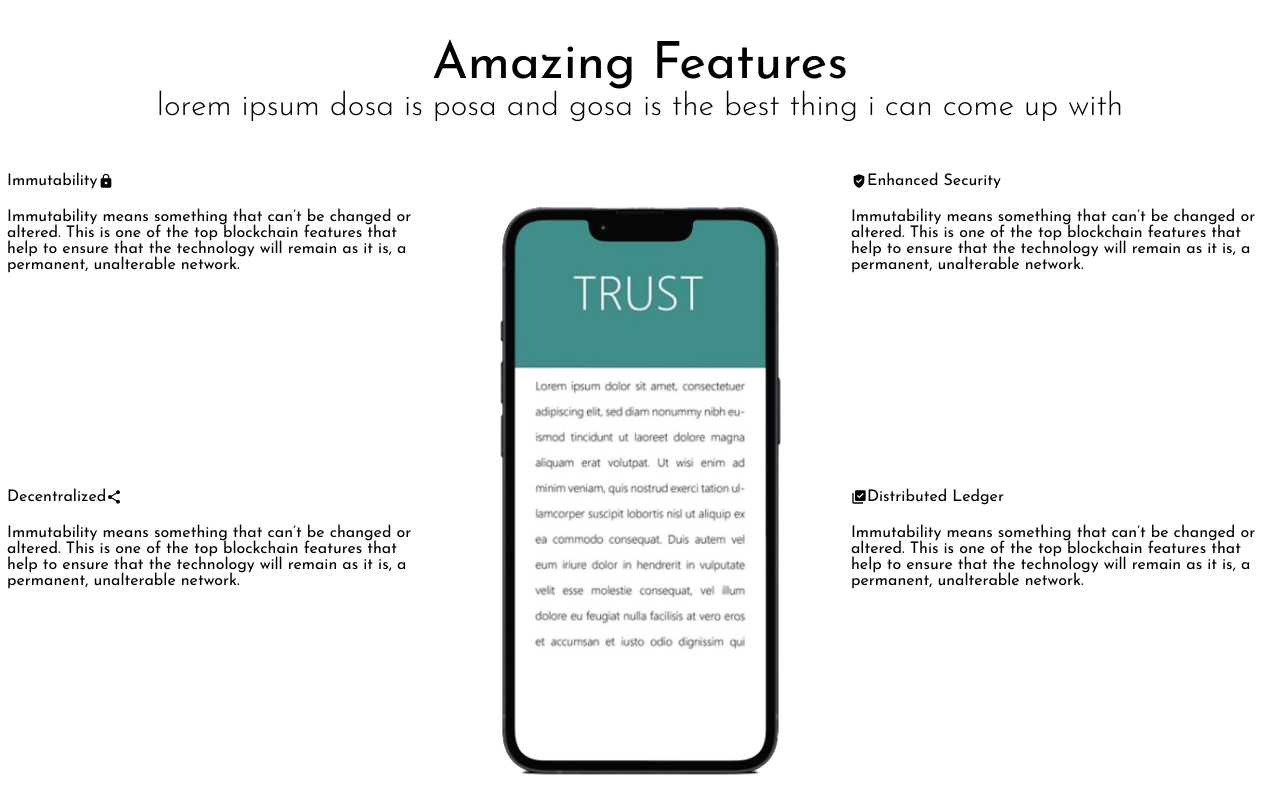
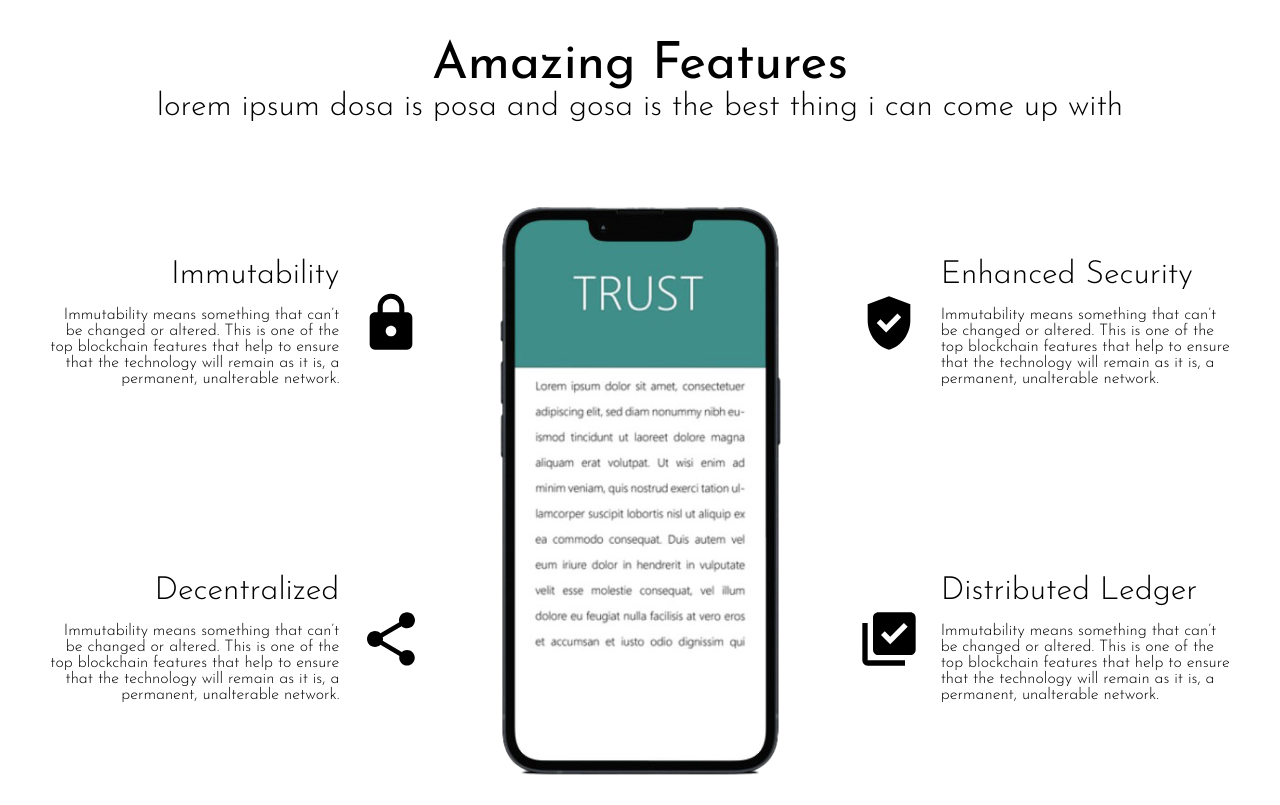
Before and after one commit to blockchain-based-voting-system/frontend, a React (Create React App) app: page / in a window 1280 px wide. Shown: the part 600-1405 px from the top of the page. Built offline with nearby package versions, Linux system fonts and the light colour scheme.

Commit message:
mvp front-page

```diff
--- a/src/components/Features/Feature.tsx
+++ b/src/components/Features/Feature.tsx
@@ -1,15 +1,34 @@
 import React from "react";
 
 type FeatureProps = {
-  title: JSX.Element;
+  icon: JSX.Element;
+  title: string;
+  align: "left" | "right";
   children: JSX.Element;
 };
 
 const Feature = (props: FeatureProps) => {
+  const iconContainer = <div className="icon-container">{props.icon}</div>;
+
+  const featureInfo = (
+    <div className="feature-info">
+      <div className="title-small">{props.title}</div>
+      <div className="text-normal">{props.children}</div>
+    </div>
+  );
   return (
     <div className="feature-container">
-      {props.title}
-      {props.children}
+      {props.align === "left" ? (
+        <>
+          {iconContainer}
+          <div className="align-left">{featureInfo}</div>
+        </>
+      ) : (
+        <>
+          <div className="align-right">{featureInfo}</div>
+          {iconContainer}
+        </>
+      )}
     </div>
   );
 };
--- a/src/components/Features/FeatureTitle.tsx
+++ /dev/null
@@ -1,27 +0,0 @@
-import React from "react";
-
-type FeatureTitleProps = {
-  title: string;
-  icon: JSX.Element;
-  align: "left" | "right";
-};
-
-const FeatureTitle = (props: FeatureTitleProps) => {
-  return (
-    <div className="title-container">
-      {props.align === "left" ? (
-        <>
-          <div className="title">{props.icon}</div>
-          <div className="title">{props.title}</div>
-        </>
-      ) : (
-        <>
-          <div className="title">{props.title}</div>
-          <div className="title">{props.icon}</div>
-        </>
-      )}
-    </div>
-  );
-};
-
-export default FeatureTitle;
--- a/src/pages/Features.tsx
+++ b/src/pages/Features.tsx
@@ -1,7 +1,6 @@
 import React from "react";
 import Feature from "../components/Features/Feature";
 import { MdGppGood, MdLibraryAddCheck, MdLock, MdShare } from "react-icons/md";
-import FeatureTitle from "../components/Features/FeatureTitle";
 
 const Features = () => {
   return (
@@ -13,15 +12,7 @@ const Features = () => {
 
       <div className="mobile-wrapper">
         <div>
-          <Feature
-            title={
-              <FeatureTitle
-                title="Immutability"
-                icon={<MdLock />}
-                align="right"
-              />
-            }
-          >
+          <Feature title="Immutability" icon={<MdLock />} align="right">
             <p>
               Immutability means something that can’t be changed or altered.
               This is one of the top blockchain features that help to ensure
@@ -36,15 +27,17 @@ const Features = () => {
         </div>
 
         <div>
-          <Feature
-            title={
-              <FeatureTitle
-                title="Enhanced Security"
-                icon={<MdGppGood />}
-                align="left"
-              />
-            }
-          >
+          <Feature title="Enhanced Security" icon={<MdGppGood />} align="left">
+            <p>
+              Immutability means something that can’t be changed or altered.
+              This is one of the top blockchain features that help to ensure
+              that the technology will remain as it is, a permanent, unalterable
+              network.
+            </p>
+          </Feature>
+        </div>
+        <div>
+          <Feature title="Decentralized" icon={<MdShare />} align="right">
             <p>
               Immutability means something that can’t be changed or altered.
               This is one of the top blockchain features that help to ensure
@@ -55,31 +48,9 @@ const Features = () => {
         </div>
         <div>
           <Feature
-            title={
-              <FeatureTitle
-                title="Decentralized"
-                icon={<MdShare />}
-                align="right"
-              />
-            }
-          >
-            <p>
-              Immutability means something that can’t be changed or altered.
-              This is one of the top blockchain features that help to ensure
-              that the technology will remain as it is, a permanent, unalterable
-              network.
-            </p>
-          </Feature>
-        </div>
-        <div>
-          <Feature
-            title={
-              <FeatureTitle
-                title="Distributed Ledger"
-                icon={<MdLibraryAddCheck />}
-                align="left"
-              />
-            }
+            title="Distributed Ledger"
+            icon={<MdLibraryAddCheck />}
+            align="left"
           >
             <p>
               Immutability means something that can’t be changed or altered.
--- /dev/null
+++ b/src/styles/components/Features/Feature.scss
@@ -0,0 +1,16 @@
+.feature-container {
+  display: flex;
+  align-items: center;
+
+  .align-left {
+    text-align: left;
+  }
+  .align-right {
+    text-align: right;
+  }
+
+  .icon-container {
+    font-size: 4rem;
+    padding: 20px;
+  }
+}
--- a/src/styles/components/Features/FeatureTitle.scss
+++ /dev/null
@@ -1,11 +0,0 @@
-.title-container {
-  display: flex;
-
-  .align-left {
-    text-align: left;
-  }
-
-  .align-right {
-    text-align: right;
-  }
-}
--- a/src/styles/index.scss
+++ b/src/styles/index.scss
@@ -54,8 +54,12 @@ button {
   font-weight: 300;
 }
 
+.text-normal {
+  font-weight: 300;
+}
+
 @import "../styles/pages/Landing.scss";
 @import "../styles/pages/Features.scss";
 @import "../styles/pages/Login.scss";
 @import "../styles/layouts/Login.scss";
-@import "../styles/components/Features/FeatureTitle.scss";
+@import "../styles/components/Features/Feature.scss";
--- a/src/styles/pages/Features.scss
+++ b/src/styles/pages/Features.scss
@@ -1,15 +1,22 @@
 .features-wrapper {
-  padding-top: 100px;
   display: flex;
   flex-direction: column;
   justify-content: center;
   align-items: center;
+  padding-top: 100px;
+  padding-left: 50px;
+  padding-right: 50px;
 
   .mobile-wrapper {
-    width: 98.9vw;
-    padding-top: 50px;
+    width: 100%;
     display: grid;
     grid-template-columns: repeat(3, 1fr);
+    padding-top: 50px;
+
+    & > div {
+      display: flex;
+      align-items: center;
+    }
 
     .mobile-container {
       grid-row: 1/3;
```
Also changed, not shown: 1 other file (tests, documents, lock files or other folders).
